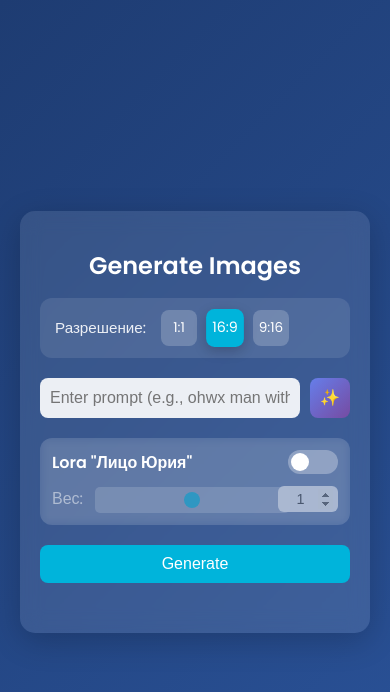
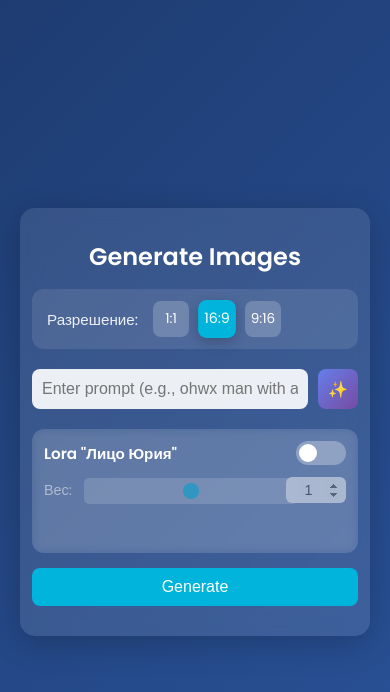
Before and after one commit to ykurilov/ImageGenerator, a website: page index.html in a window 390 px wide. Drawn offline with Linux system fonts and the light colour scheme.

Commit message:
Исправлены проблемы отображения на iOS мобильных устройствах

```diff
--- a/index.html
+++ b/index.html
@@ -6,7 +6,7 @@
     <meta name="description" content="Генератор изображений на основе текстовых запросов">
     <meta name="theme-color" content="#1e3c72">
     <title>Image Generator</title>
-    <link rel="stylesheet" href="./styles.css?v=202503140147">
+    <link rel="stylesheet" href="./styles.css?v=202503140153">
     <link href="https://fonts.googleapis.com/css2?family=Poppins:wght@400;600&display=swap" rel="stylesheet">
     <style>
         /* Базовые стили для лоадера на случай, если внешний CSS не сработает */
@@ -105,6 +105,6 @@
         </div>
     </div>
 
-    <script src="./script.js?v=202503140147"></script>
+    <script src="./script.js?v=202503140153"></script>
 </body>
 </html>
--- a/styles.css
+++ b/styles.css
@@ -684,3 +684,94 @@ input[type="number"]::-webkit-outer-spin-button {
     background: rgba(0, 180, 219, 0.7);
     transform: scale(1.1);
 }
+
+/* Исправления для iOS Safari */
+@supports (-webkit-touch-callout: none) {
+    .lora-controls {
+        background: rgba(30, 60, 114, 0.6);
+        padding: 12px;
+        overflow: visible;
+        min-height: 120px;
+    }
+
+    .lora-weight-control {
+        opacity: 1 !important;
+        min-height: 50px;
+    }
+
+    .weight-input-container {
+        display: grid;
+        grid-template-columns: auto 1fr auto;
+        align-items: center;
+        gap: 10px;
+        min-height: 44px;
+    }
+
+    .gallery-container {
+        min-height: 200px;
+        background: rgba(30, 60, 114, 0.4);
+        border-radius: 12px;
+        padding: 10px;
+        margin-top: 20px;
+    }
+
+    .image-item {
+        min-height: 100px;
+        background: rgba(255, 255, 255, 0.1);
+    }
+
+    .image-viewer {
+        background-color: rgba(0, 0, 0, 0.9);
+    }
+
+    /* Увеличиваем контрастность и проявляем скрытые элементы */
+    .resolution-selector,
+    .prompt-container input,
+    #enhance-prompt,
+    button {
+        box-shadow: 0 2px 10px rgba(0, 0, 0, 0.3);
+    }
+
+    .slider {
+        background-color: rgba(200, 200, 200, 0.5);
+    }
+
+    /* Исправляем проблему с backdrop-filter */
+    @supports not (backdrop-filter: blur(10px)) {
+        .container,
+        .lora-controls,
+        .resolution-selector {
+            background: rgba(30, 60, 114, 0.9);
+        }
+    }
+}
+
+/* Дополнительные улучшения адаптивности */
+@media (max-width: 480px) {
+    .lora-controls {
+        margin-bottom: 15px;
+        min-height: 100px;
+    }
+
+    .lora-title h3 {
+        font-size: 0.95rem;
+        margin: 0;
+    }
+
+    .weight-input-container label {
+        font-size: 0.9rem;
+    }
+
+    .container {
+        padding: 15px 12px;
+    }
+
+    /* Уменьшаем отступы для экономии места */
+    .gallery-container {
+        margin-top: 15px;
+    }
+
+    .images-gallery {
+        gap: 12px;
+    }
+}
```
